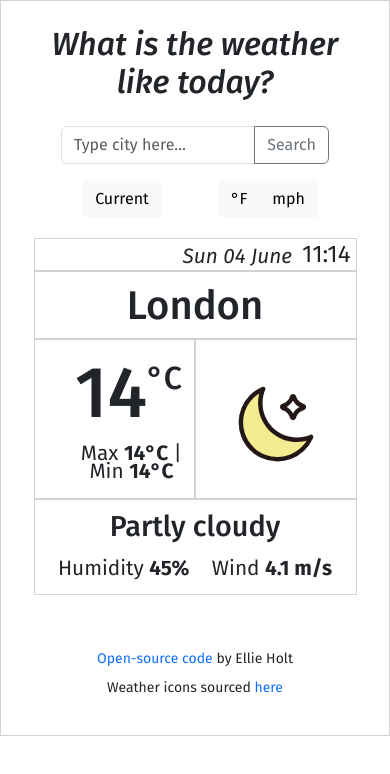
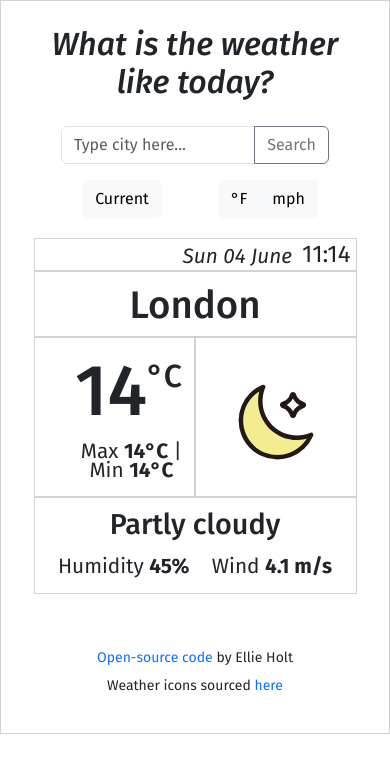
Before and after one commit to ellie-holt/weather-app, a plain HTML site: page index.html in a window 390 px wide. Drawn offline with nearby package versions, Linux system fonts and the light colour scheme.

Commit message:
Updates styling for responsive breakpoints

```diff
--- a/css/styles.css
+++ b/css/styles.css
@@ -163,7 +163,9 @@ h4.day {
   top: -0.3em;
 }
 
-/*responsive breakpoints*/
+/*RESPONSIVE BREAKPOINT*/
+
+/*sm breakpoint*/
 
 @media screen and (max-width: 768px) {
   h1 {
@@ -191,6 +193,14 @@ h4.day {
     font-size: 2rem;
   }
 }
+
+@media screen and (max-width: 640px) {
+  .city {
+    font-size: 2.2rem;
+  }
+}
+
+/*xs breakpoint*/
 
 @media screen and (max-width: 575.98px) {
   h1 {
@@ -231,6 +241,7 @@ h4.day {
   }
   .city {
     text-align: center;
+    font-size: 2.4rem;
   }
   .max-min {
     white-space: normal;
```
